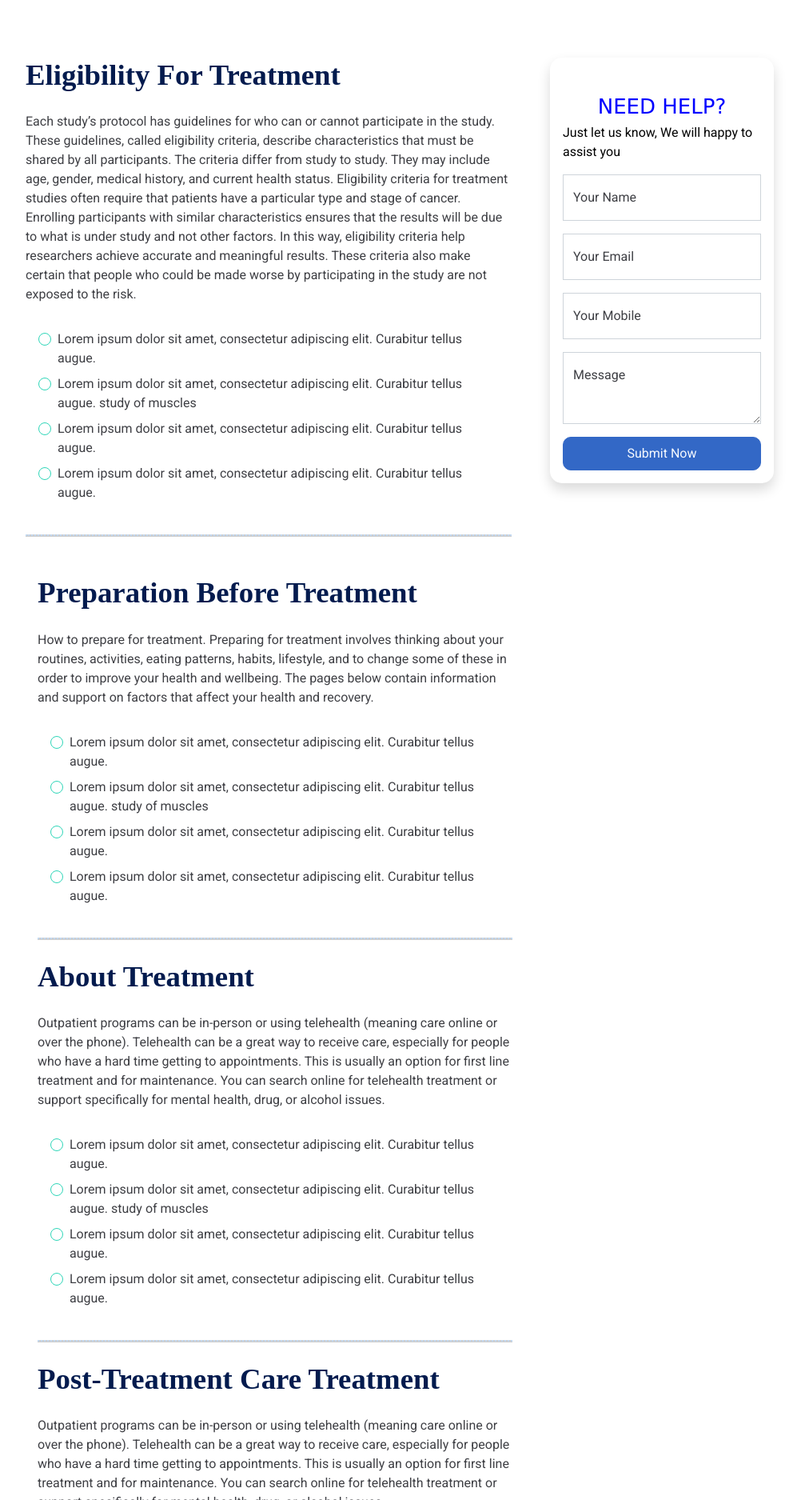
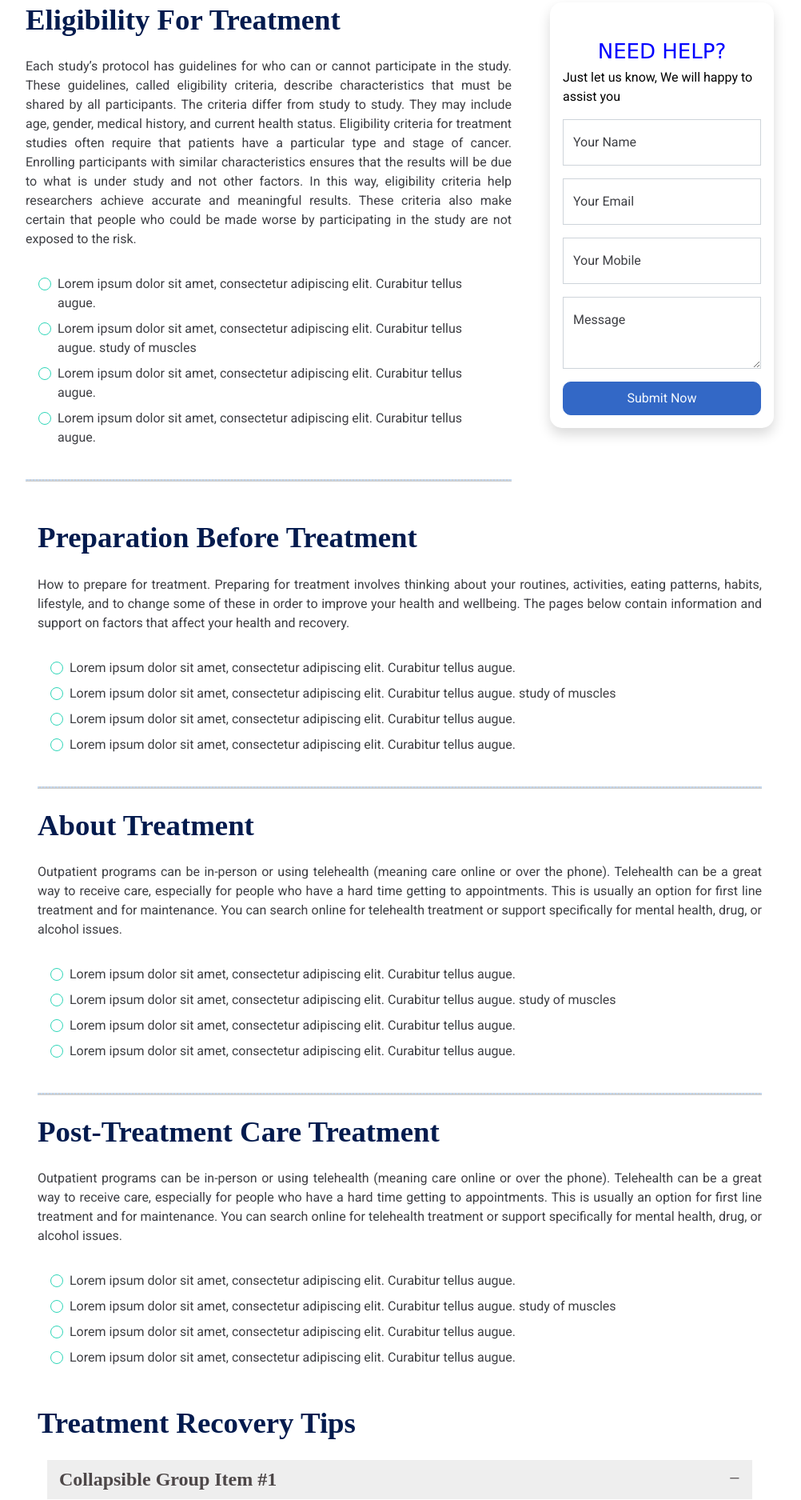
Before and after one commit to dubeyjiharsh1718/Labsky, a plain HTML site: page index.html in a window 1280 px wide. Shown: the part 925-2800 px from the top of the page at 80% size, without its empty margins (140-1142 px from the left). Drawn offline with nearby package versions, Linux system fonts and the light colour scheme.

Commit message:
Update index.html

```diff
--- a/index.html
+++ b/index.html
@@ -127,7 +127,7 @@
     </div>
 
 
-    <div class="" style="top: -100px; background-color: rgb(255, 255, 255);">
+    <!-- <div class="" style="top: -100px; background-color: rgb(255, 255, 255);">
         <div class="">
             <nav class="navbar navbar-expand-lg navbar-light bg-green py-lg-0 px-lg-5" style="background: #ffffff;">
                 <a href="" class="navbar-brand d-lg-none">
@@ -164,7 +164,7 @@
             </nav>
             <hr style="margin: 0px; ">
         </div>
-    </div>
+    </div> -->
 
     <section class="section_all" id="about">
         <div class="container">
@@ -199,9 +199,10 @@
         <div class="container">
             <div class="row g-5">
 
-                <div class="col-lg-8 ">
+                <div class="col-lg-8">
                     <h1 class="display-6 mb-4">Eligibility For Treatment</h1>
-                    <p>Each study’s protocol has guidelines for who can or cannot participate in the study. These
+                    <p style="text-align: justify;">Each study’s protocol has guidelines for who can or cannot
+                        participate in the study. These
                         guidelines, called eligibility criteria, describe characteristics that must be shared by all
                         participants. The criteria differ from study to study. They may include age, gender, medical
                         history, and current health status. Eligibility criteria for treatment studies often require
@@ -298,9 +299,10 @@
                 </div>
 
             </div>
-            <div class="col-lg-8 ">
+            <div class="col-lg-12">
                 <h1 class="display-6 mb-4">Preparation Before Treatment</h1>
-                <p>How to prepare for treatment. Preparing for treatment involves thinking about your routines,
+                <p style="text-align: justify;">How to prepare for treatment. Preparing for treatment involves thinking
+                    about your routines,
                     activities, eating patterns, habits, lifestyle, and to change some of these in order to improve your
                     health and wellbeing. The pages below contain information and support on factors that affect your
                     health and recovery.</p>
@@ -345,9 +347,10 @@
             </div>
 
 
-            <div class="col-lg-8 ">
+            <div class="col-lg-12">
                 <h1 class="display-6 mb-4 my-4">About Treatment</h1>
-                <p>Outpatient programs can be in-person or using telehealth (meaning care online or over the phone).
+                <p style="text-align: justify;">Outpatient programs can be in-person or using telehealth (meaning care
+                    online or over the phone).
                     Telehealth can be a great way to receive care, especially for people who have a hard time getting to
                     appointments. This is usually an option for first line treatment and for maintenance. You can search
                     online for telehealth treatment or support specifically for mental health, drug, or alcohol issues.
@@ -393,9 +396,10 @@
             </div>
 
 
-            <div class="col-lg-8 ">
+            <div class="col-lg-12">
                 <h1 class="display-6 mb-4 my-4">Post-Treatment Care Treatment</h1>
-                <p>Outpatient programs can be in-person or using telehealth (meaning care online or over the phone).
+                <p style="text-align: justify;">Outpatient programs can be in-person or using telehealth (meaning care
+                    online or over the phone).
                     Telehealth can be a great way to receive care, especially for people who have a hard time getting to
                     appointments. This is usually an option for first line treatment and for maintenance. You can search
                     online for telehealth treatment or support specifically for mental health, drug, or alcohol issues.
@@ -440,7 +444,7 @@
 
             </div>
 
-            <div class="col-lg-8 ">
+            <div class="col-lg-12">
                 <h1 class="display-6 mb-4 my-4">Treatment Recovery Tips</h1>
                 <div class="container">
                     <div class="panel-group" id="accordion" role="tablist" aria-multiselectable="true">
@@ -456,15 +460,18 @@
                             <div id="collapseOne" class="panel-collapse collapse in" role="tabpanel"
                                 aria-labelledby="headingOne">
                                 <div class="panel-body">
+                                    <p style="text-align: justify;">
                                         Anim pariatur cliche reprehenderit, enim eiusmod high life accusamus terry
                                         richardson ad squid. 3 wolf moon officia aute, non cupidatat skateboard dolor
-                                    brunch. Food truck quinoa nesciunt laborum eiusmod. Brunch 3 wolf moon tempor, sunt
+                                        brunch. Food truck quinoa nesciunt laborum eiusmod. Brunch 3 wolf moon tempor,
+                                        sunt
                                         aliqua put a bird
-                                    on it squid single-origin coffee nulla assumenda shoreditch et. Nihil anim keffiyeh
+                                        on it squid single-origin coffee nulla assumenda shoreditch et. Nihil anim
+                                        keffiyeh
                                         helvetica, craft beer labore wes anderson cred nesciunt sapiente ea proident. Ad
                                         vegan excepteur butcher vice lomo. Leggings occaecat craft beer farm-to-table,
                                         raw denim aesthetic synth nesciunt you probably haven't heard of them accusamus
-                                    labore sustainable VHS.
+                                        labore sustainable VHS.</p>
                                 </div>
                             </div>
                         </div>
@@ -481,15 +488,18 @@
                             <div id="collapseTwo" class="panel-collapse collapse" role="tabpanel"
                                 aria-labelledby="headingTwo">
                                 <div class="panel-body">
+                                    <p style="text-align: justify;">
                                         Anim pariatur cliche reprehenderit, enim eiusmod high life accusamus terry
                                         richardson ad squid. 3 wolf moon officia aute, non cupidatat skateboard dolor
-                                    brunch. Food truck quinoa nesciunt laborum eiusmod. Brunch 3 wolf moon tempor, sunt
+                                        brunch. Food truck quinoa nesciunt laborum eiusmod. Brunch 3 wolf moon tempor,
+                                        sunt
                                         aliqua put a bird
-                                    on it squid single-origin coffee nulla assumenda shoreditch et. Nihil anim keffiyeh
+                                        on it squid single-origin coffee nulla assumenda shoreditch et. Nihil anim
+                                        keffiyeh
                                         helvetica, craft beer labore wes anderson cred nesciunt sapiente ea proident. Ad
                                         vegan excepteur butcher vice lomo. Leggings occaecat craft beer farm-to-table,
                                         raw denim aesthetic synth nesciunt you probably haven't heard of them accusamus
-                                    labore sustainable VHS.
+                                        labore sustainable VHS.</p>
                                 </div>
                             </div>
                         </div>
@@ -506,15 +516,18 @@
                             <div id="collapseThree" class="panel-collapse collapse" role="tabpanel"
                                 aria-labelledby="headingThree">
                                 <div class="panel-body">
+                                    <p style="text-align: justify;">
                                         Anim pariatur cliche reprehenderit, enim eiusmod high life accusamus terry
                                         richardson ad squid. 3 wolf moon officia aute, non cupidatat skateboard dolor
-                                    brunch. Food truck quinoa nesciunt laborum eiusmod. Brunch 3 wolf moon tempor, sunt
+                                        brunch. Food truck quinoa nesciunt laborum eiusmod. Brunch 3 wolf moon tempor,
+                                        sunt
                                         aliqua put a bird
-                                    on it squid single-origin coffee nulla assumenda shoreditch et. Nihil anim keffiyeh
+                                        on it squid single-origin coffee nulla assumenda shoreditch et. Nihil anim
+                                        keffiyeh
                                         helvetica, craft beer labore wes anderson cred nesciunt sapiente ea proident. Ad
                                         vegan excepteur butcher vice lomo. Leggings occaecat craft beer farm-to-table,
                                         raw denim aesthetic synth nesciunt you probably haven't heard of them accusamus
-                                    labore sustainable VHS.
+                                        labore sustainable VHS.</p>
                                 </div>
                             </div>
                         </div>
@@ -523,7 +536,6 @@
                 <!-- <hr class="hr-2"> -->
 
             </div>
-
 
 
         </div>
```
Lines whose indentation alone changed are shown as unchanged.
